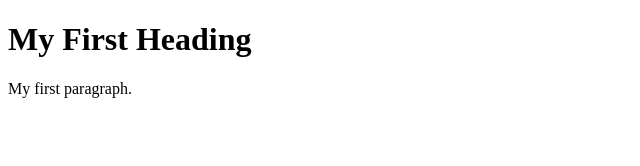
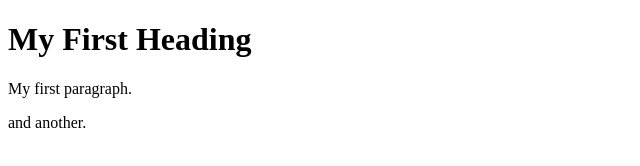
Before and after one commit to zachaly92/my-first-website, a plain HTML site: page index.html in a window 1280 px wide. Shown: the full height of the page, 0-640 px from the left. Drawn offline with Linux system fonts and the light colour scheme.

Commit message:
a much needed change

```diff
--- a/index.html
+++ b/index.html
@@ -6,5 +6,7 @@
 
 <p>My first paragraph.</p>
 
+<p>and another.</p>
+
 </body>
 </html>
```
